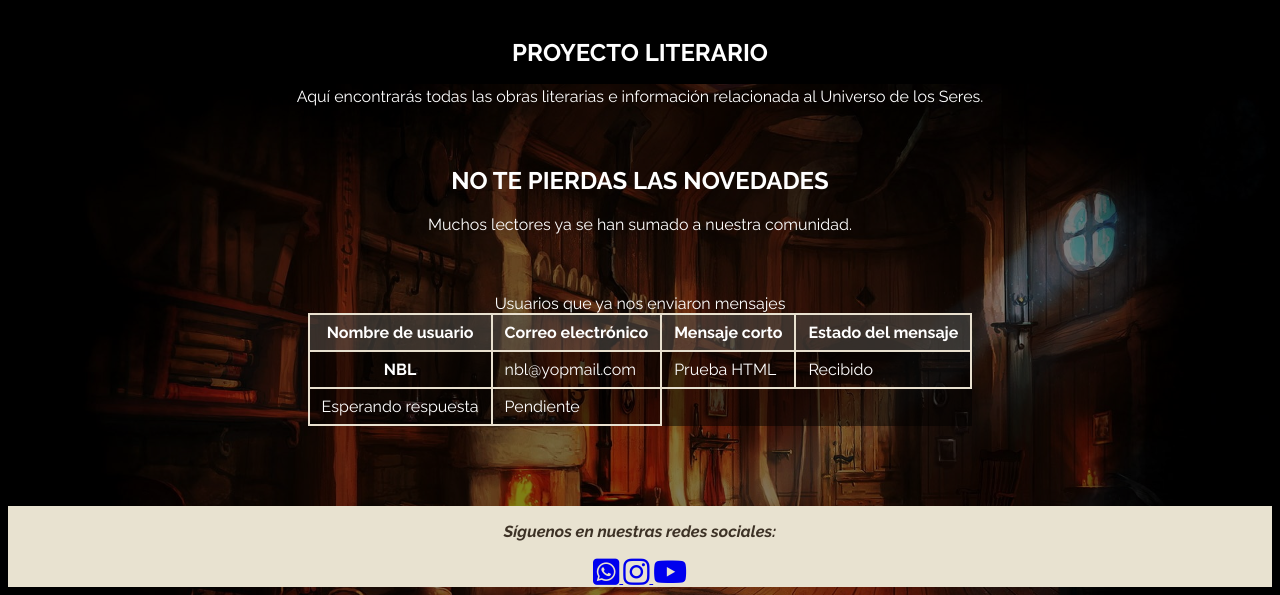
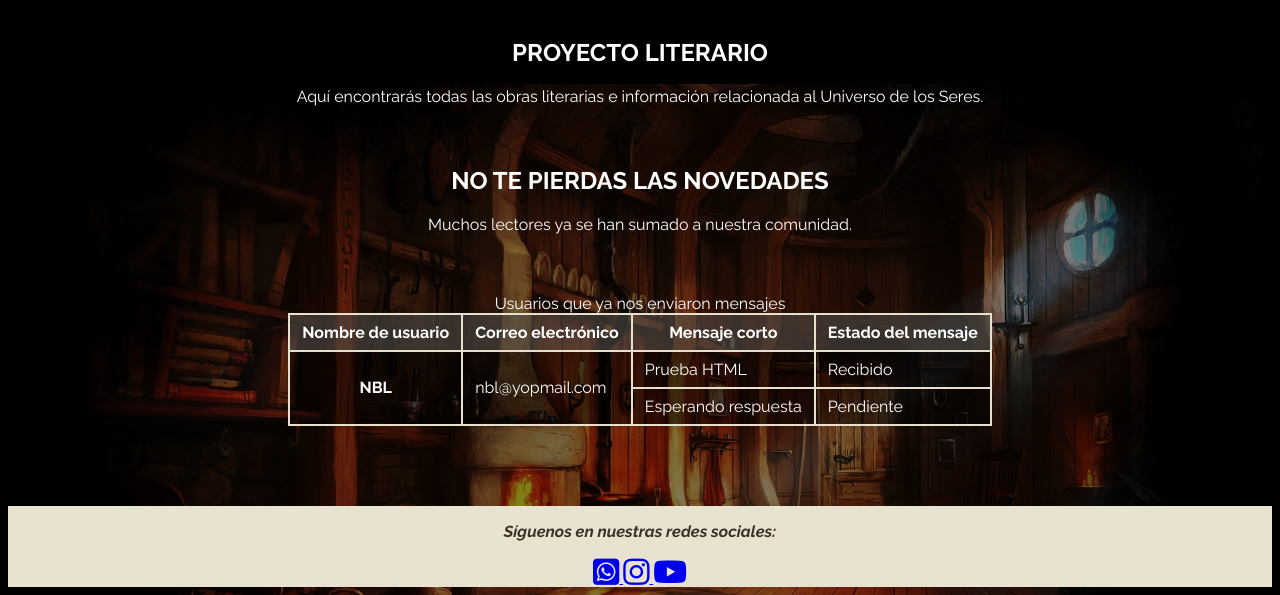
Before and after one commit to nicobl90-git/proyecto_final_frontendjs_nicolas_bianchi_lombardo, a plain HTML site: page index.html in a window 1280 px wide. Shown: the part 716-1311 px from the top of the page. Drawn offline with Linux system fonts and the light colour scheme; a web font is replaced by a local one.

Commit message:
Corrijo un error en la tabla de index

```diff
--- a/index.html
+++ b/index.html
@@ -89,8 +89,8 @@
 
                 <tbody>
                     <tr>
-                        <th scope="row">NBL</th>
-                        <td>nbl@yopmail.com</td>
+                        <th scope="row" rowspan="2">NBL</th>
+                        <td rowspan="2">nbl@yopmail.com</td>
                         <td>Prueba HTML</td>
                         <td>Recibido</td>
                     </tr>
```
